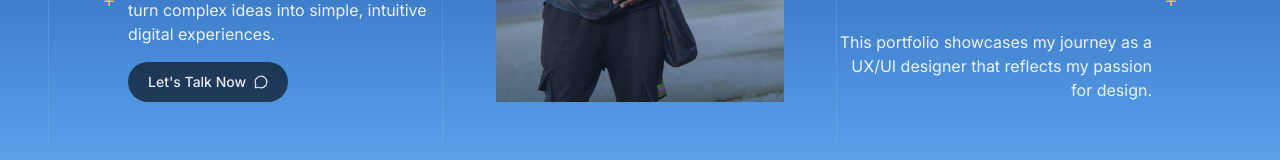
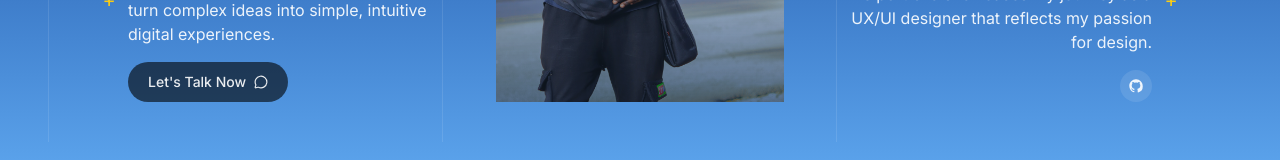
Before and after one commit to fonsi-skater/git-init-git-add-.-git-commit--m-Initial-scaffold-Vite-React-Tailwind-v4-folder-structure-, a React (Vite) app: page / in a window 1280 px wide. Shown: the part 610-770 px from the top of the page. Built offline with nearby package versions, Linux system fonts and the light colour scheme; no server answers; the database is empty.

Commit message:
Add editable social links with icon set for Hero and Footer

```diff
--- a/src/components/layout/Footer.jsx
+++ b/src/components/layout/Footer.jsx
@@ -1,5 +1,6 @@
-import { Globe, Mail, Phone } from "lucide-react"
+import { Mail, Phone } from "lucide-react"
 import { useSiteContent } from "../../lib/content.js"
+import SocialIcons from "../ui/SocialIcons.jsx"
 
 function Footer() {
   const { content } = useSiteContent()
@@ -10,11 +11,8 @@ function Footer() {
         <div>
           <h3 className="font-bold text-lg">Alphonce Okoth</h3>
           <p className="mt-2 text-sm text-white/60">{content.footerBio}</p>
-          <div className="mt-4 flex gap-3">
-            <a href="#" aria-label="LinkedIn" className="w-8 h-8 flex items-center justify-center rounded-full bg-white/10 hover:bg-white/20 transition">
-              <svg width="14" height="14" viewBox="0 0 24 24" fill="currentColor"><path d="M20.447 20.452h-3.554v-5.569c0-1.328-.027-3.037-1.852-3.037-1.853 0-2.136 1.445-2.136 2.939v5.667H9.351V9h3.414v1.561h.046c.477-.9 1.637-1.85 3.37-1.85 3.601 0 4.267 2.37 4.267 5.455v6.286zM5.337 7.433a2.062 2.062 0 1 1 0-4.124 2.062 2.062 0 0 1 0 4.124zM7.114 20.452H3.558V9h3.556v11.452z"/></svg>
-            </a>
-            <a href="#" aria-label="Portfolio" className="w-8 h-8 flex items-center justify-center rounded-full bg-white/10 hover:bg-white/20 transition"><Globe size={14} /></a>
+          <div className="mt-4">
+            <SocialIcons links={content.socialLinks} />
           </div>
         </div>
 
--- a/src/components/sections/Hero.jsx
+++ b/src/components/sections/Hero.jsx
@@ -1,5 +1,6 @@
 import { MessageCircle } from "lucide-react"
 import { useSiteContent } from "../../lib/content.js"
+import SocialIcons from "../ui/SocialIcons.jsx"
 
 function Hero() {
   const { content } = useSiteContent()
@@ -40,6 +41,9 @@ function Hero() {
 
         <div className="text-sm md:text-base text-white/90 max-w-xs md:ml-auto md:text-right order-3">
           <p>{content.heroIntroRight}</p>
+          <div className="mt-4 flex md:justify-end">
+            <SocialIcons links={content.socialLinks} />
+          </div>
         </div>
       </div>
     </section>
--- /dev/null
+++ b/src/components/ui/SocialIcons.jsx
@@ -0,0 +1,31 @@
+const icons = {
+  linkedin: { label: "LinkedIn", svg: <path d="M20.447 20.452h-3.554v-5.569c0-1.328-.027-3.037-1.852-3.037-1.853 0-2.136 1.445-2.136 2.939v5.667H9.351V9h3.414v1.561h.046c.477-.9 1.637-1.85 3.37-1.85 3.601 0 4.267 2.37 4.267 5.455v6.286zM5.337 7.433a2.062 2.062 0 1 1 0-4.124 2.062 2.062 0 0 1 0 4.124zM7.114 20.452H3.558V9h3.556v11.452z" /> },
+  github: { label: "GitHub", svg: <path d="M12 .5C5.65.5.5 5.65.5 12c0 5.08 3.29 9.39 7.86 10.91.58.1.79-.25.79-.56 0-.28-.01-1.02-.02-2-3.2.7-3.88-1.54-3.88-1.54-.52-1.33-1.28-1.69-1.28-1.69-1.04-.71.08-.7.08-.7 1.16.08 1.77 1.19 1.77 1.19 1.03 1.76 2.7 1.25 3.36.96.1-.75.4-1.25.73-1.54-2.56-.29-5.26-1.28-5.26-5.7 0-1.26.45-2.29 1.19-3.09-.12-.29-.52-1.46.11-3.05 0 0 .97-.31 3.18 1.18a11.05 11.05 0 0 1 5.79 0c2.2-1.49 3.17-1.18 3.17-1.18.64 1.59.24 2.76.12 3.05.74.8 1.19 1.83 1.19 3.09 0 4.43-2.7 5.41-5.28 5.69.42.36.78 1.08.78 2.18 0 1.57-.01 2.84-.01 3.23 0 .31.21.67.8.56A10.51 10.51 0 0 0 23.5 12C23.5 5.65 18.35.5 12 .5z" /> },
+  twitter: { label: "X", svg: <path d="M18.244 2.25h3.308l-7.227 8.26 8.502 11.24H16.17l-5.214-6.817L4.99 21.75H1.68l7.73-8.835L1.254 2.25H8.08l4.713 6.231zm-1.161 17.52h1.833L7.084 4.126H5.117z" /> },
+  instagram: { label: "Instagram", svg: <path d="M12 2.16c3.2 0 3.58.01 4.85.07 3.25.15 4.77 1.69 4.92 4.92.06 1.27.07 1.65.07 4.85s-.01 3.58-.07 4.85c-.15 3.23-1.66 4.77-4.92 4.92-1.27.06-1.64.07-4.85.07s-3.58-.01-4.85-.07c-3.26-.15-4.77-1.7-4.92-4.92-.06-1.27-.07-1.65-.07-4.85s.02-3.58.07-4.85c.15-3.23 1.67-4.77 4.92-4.92 1.27-.06 1.65-.07 4.85-.07zM12 0C8.74 0 8.33.01 7.05.07c-4.35.2-6.78 2.62-6.98 6.98C.01 8.33 0 8.74 0 12s.01 3.67.07 4.95c.2 4.36 2.62 6.78 6.98 6.98C8.33 23.99 8.74 24 12 24s3.67-.01 4.95-.07c4.35-.2 6.78-2.62 6.98-6.98.06-1.28.07-1.69.07-4.95s-.01-3.67-.07-4.95c-.2-4.35-2.62-6.78-6.98-6.98C15.67.01 15.26 0 12 0zm0 5.84a6.16 6.16 0 1 0 0 12.32 6.16 6.16 0 0 0 0-12.32zM12 16a4 4 0 1 1 0-8 4 4 0 0 1 0 8zm6.41-11.85a1.44 1.44 0 1 1 0 2.88 1.44 1.44 0 0 1 0-2.88z" /> },
+  behance: { label: "Behance", svg: <path d="M22 7.53H15V6h7v1.53zM7.5 10.63c1.1 0 2-.9 2-2.2 0-1.4-.9-2.13-2-2.13H2v11.4h5.7c1.3 0 2.5-.9 2.5-2.4 0-1.6-1-2.4-2.5-2.4H4.5v-2.27H7.5zm-3-3h2.7c.5 0 1 .3 1 1s-.5 1-1 1H4.5V7.63zm0 5.27h2.9c.6 0 1.1.4 1.1 1.1s-.5 1.1-1.1 1.1H4.5v-2.2zM17.8 9.4c-3 0-4.8 2.1-4.8 5s1.9 4.8 4.9 4.8c2.1 0 3.6-1 4.2-2.7l-2.1-.4c-.3.6-.9 1.1-2 1.1-1.4 0-2.3-.9-2.4-2.3h6.6c.1-3-1.6-5.5-4.4-5.5zm-2.2 4c.2-1.1 1-1.9 2.2-1.9 1.1 0 1.9.8 2 1.9h-4.2z" /> },
+  dribbble: { label: "Dribbble", svg: <path d="M12 24a12 12 0 1 1 0-24 12 12 0 0 1 0 24zM10.16 4.06c-2.4.44-4.4 1.95-5.5 4.02.24.02 3.24.07 6.42-.6a44.3 44.3 0 0 0-.92-3.42zm1.99-.15c.29 1 .58 2.13.83 3.28 2.9-.5 4.13-1.42 4.27-1.53a9.9 9.9 0 0 0-5.1-1.75zM6.6 9.3a9.9 9.9 0 0 0-1.3 4.7v.3c.16 0 3.9-.05 7.83-1.03-.2-.65-.42-1.3-.65-1.94-4.4.9-5.88-2.02-5.88-2.03zm12.65-.62c-.16.13-1.62 1.28-4.86 1.86.2.6.4 1.2.57 1.82 4.42-.56 6.22 1.07 6.35 1.2.3-1.06.34-2.19.15-3.29-.55-.55-1.25-1.06-2.21-1.6zm-3.72 3.66c-2.83.72-5.83 1.09-8.85 1.1a9.98 9.98 0 0 0 3.68 4.6c.15-2.13 1.03-4.1 2.4-5.6.3-.1.59-.13.77-.1zm.87 1.66c-1.5 1.34-2.44 3.29-2.6 5.44 1.7.68 3.6.72 5.32.1.03-2.06-.7-4.05-2.03-5.6-.24.02-.47.04-.69.06zm2.07 5.44c1.6-.66 2.98-1.83 3.86-3.36-.15-.12-1.8-1.33-5.62-.85.68 1.3 1.5 2.75 1.76 4.21z" /> },
+  whatsapp: { label: "WhatsApp", svg: <path d="M17.5 14.4c-.3-.15-1.7-.85-2-.95-.27-.1-.46-.15-.66.15-.2.3-.75.95-.92 1.15-.17.2-.34.22-.63.07-.3-.15-1.25-.46-2.38-1.47-.88-.78-1.47-1.75-1.65-2.05-.17-.3-.02-.46.13-.6.13-.13.3-.34.44-.5.15-.17.2-.3.3-.5.1-.2.05-.37-.02-.52-.08-.15-.66-1.6-.9-2.18-.24-.58-.48-.5-.66-.5-.17 0-.37-.02-.56-.02-.2 0-.52.07-.79.37-.27.3-1.04 1.02-1.04 2.48s1.07 2.88 1.22 3.08c.15.2 2.1 3.2 5.08 4.5.71.3 1.26.5 1.7.63.71.23 1.36.2 1.87.12.57-.09 1.7-.7 1.94-1.37.24-.68.24-1.26.17-1.38-.07-.13-.27-.2-.56-.35zM12 2C6.48 2 2 6.48 2 12c0 1.85.5 3.58 1.37 5.07L2 22l5.06-1.33A9.94 9.94 0 0 0 12 22c5.52 0 10-4.48 10-10S17.52 2 12 2z" /> },
+}
+
+function SocialIcons({ links, size = 14 }) {
+  const active = Object.entries(links || {}).filter(([, url]) => url && url.trim() !== "")
+
+  if (active.length === 0) return null
+
+  return (
+    <div className="flex gap-3">
+      {active.map(([key, url]) => {
+        const icon = icons[key]
+        if (!icon) return null
+        return (
+          <a key={key} href={url} target="_blank" rel="noopener noreferrer" aria-label={icon.label} className="w-8 h-8 flex items-center justify-center rounded-full bg-white/10 hover:bg-white/20 transition">
+            <svg width={size} height={size} viewBox="0 0 24 24" fill="currentColor">{icon.svg}</svg>
+          </a>
+        )
+      })}
+    </div>
+  )
+}
+
+export default SocialIcons
--- a/src/lib/content.js
+++ b/src/lib/content.js
@@ -21,6 +21,15 @@ const defaults = {
   footerBio: "UX/UI Designer turning complex ideas into simple digital experiences.",
   footerEmail: "alphonce@example.com",
   footerPhone: "+254 700 000 000",
+  socialLinks: {
+    linkedin: "",
+    github: "https://github.com/fonsi-skater",
+    twitter: "",
+    instagram: "",
+    behance: "",
+    dribbble: "",
+    whatsapp: "",
+  },
 }
 
 export function useSiteContent() {
@@ -31,7 +40,8 @@ export function useSiteContent() {
     const ref = doc(db, "siteContent", "main")
     const unsub = onSnapshot(ref, (snap) => {
       if (snap.exists()) {
-        setContent({ ...defaults, ...snap.data() })
+        const data = snap.data()
+        setContent({ ...defaults, ...data, socialLinks: { ...defaults.socialLinks, ...(data.socialLinks || {}) } })
       }
       setLoading(false)
     })
--- a/src/pages/AdminContentEditor.jsx
+++ b/src/pages/AdminContentEditor.jsx
@@ -15,6 +15,10 @@ function AdminContentEditor() {
 
   function updateField(key, value) {
     setForm({ ...form, [key]: value })
+  }
+
+  function updateSocial(key, value) {
+    setForm({ ...form, socialLinks: { ...form.socialLinks, [key]: value } })
   }
 
   function updateListItem(listKey, index, field, value) {
@@ -60,6 +64,19 @@ function AdminContentEditor() {
             <label className={labelClass}>Right intro text</label>
             <textarea className={inputClass} rows="2" value={form.heroIntroRight} onChange={(e) => updateField("heroIntroRight", e.target.value)} />
           </div>
+        </div>
+      </div>
+
+      <div>
+        <h2 className="font-bold text-lg mb-4">Social Links</h2>
+        <p className="text-xs text-brand-dark/50 mb-3">Leave blank to hide an icon. Only filled-in links show up on the site.</p>
+        <div className="space-y-3">
+          {Object.keys(form.socialLinks).map((key) => (
+            <div key={key}>
+              <label className={labelClass}>{key.charAt(0).toUpperCase() + key.slice(1)}</label>
+              <input className={inputClass} placeholder={`https://...`} value={form.socialLinks[key]} onChange={(e) => updateSocial(key, e.target.value)} />
+            </div>
+          ))}
         </div>
       </div>
 
@@ -123,7 +140,7 @@ function AdminContentEditor() {
 
       <div className="sticky bottom-6">
         <button onClick={handleSave} disabled={status === "saving"} className="px-6 py-3 rounded-full bg-brand-dark text-white font-medium hover:bg-brand-mid transition disabled:opacity-50">
-          {status === "saving" ? "Saving..." : status === "saved" ? "Saved (check)" : "Save Changes"}
+          {status === "saving" ? "Saving..." : status === "saved" ? "Saved" : "Save Changes"}
         </button>
         {status === "error" && <p className="mt-2 text-sm text-red-600">Something went wrong saving.</p>}
       </div>
```
